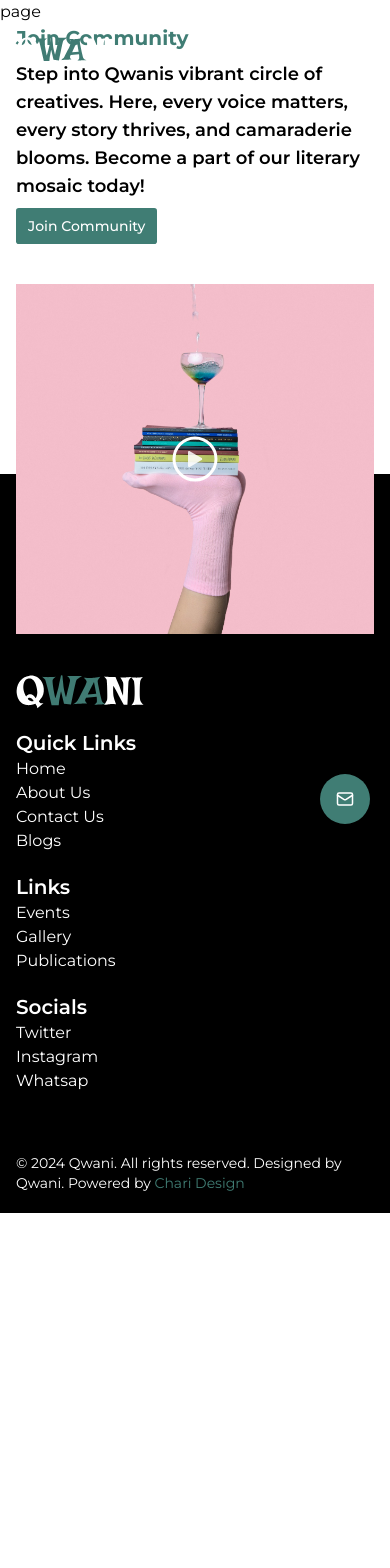
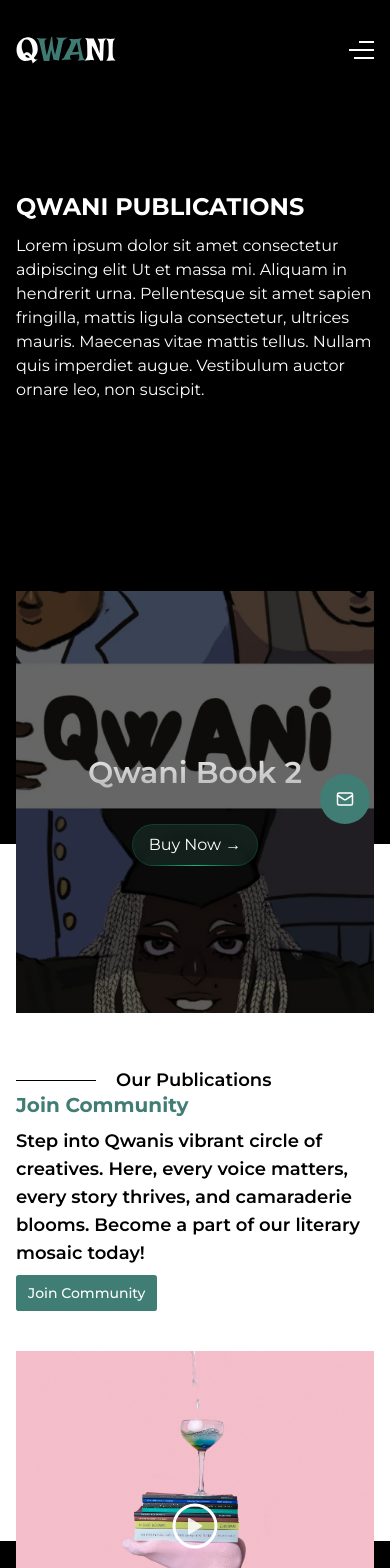
Before and after one commit to MwangiNelson/qwani_staging, a Next.js app: page /publications in a window 390 px wide. Shown: the top 1568 px of the page. Before the commit the page ends 1213 px from the top, so only its background shows below. Built offline with nearby package versions, Linux system fonts and the light colour scheme.

Commit message:
Add new components and update dependencies

```diff
--- a/app/(website)/(main)/publications/page.tsx
+++ b/app/(website)/(main)/publications/page.tsx
@@ -1,5 +1,47 @@
+import {
+  QwaniPublicationImages,
+  SeparatorTitle,
+} from "@/components/website/pageUIs";
 import React from "react";
 
 export default function page() {
-  return <div>page</div>;
+  return (
+    <div>
+      <HeroSection />
+      <PublicationsImagesSection />
+      <Publications />
+    </div>
+  );
 }
+const HeroSection = () => {
+  return (
+    <div className="bg-foreground web-px h-screen text-background   pt-48">
+      <div className="fx-col gap-3">
+        <h1 className="ts3 font-bold">QWANI PUBLICATIONS</h1>
+        <p className="">
+          Lorem ipsum dolor sit amet consectetur adipiscing elit Ut et massa mi.
+          Aliquam in hendrerit urna. Pellentesque sit amet sapien fringilla,
+          mattis ligula consectetur, ultrices mauris. Maecenas vitae mattis
+          tellus. Nullam quis imperdiet augue. Vestibulum auctor ornare leo, non
+          suscipit.
+        </p>
+      </div>
+    </div>
+  );
+};
+const PublicationsImagesSection = () => {
+  const images = ["/book2.png"];
+  return (
+    <div className="-mt-[30vh] md:-mt-[40vh] web-px">
+      <QwaniPublicationImages images={images} />
+    </div>
+  );
+};
+
+const Publications = () => {
+  return (
+    <div className="web-px mt-14">
+      <SeparatorTitle title="Our Publications" />
+    </div>
+  );
+};
--- /dev/null
+++ b/components/ui/aceternity/images-slider.tsx
@@ -0,0 +1,151 @@
+"use client";
+import { cn } from "@/lib/utils";
+import { motion, AnimatePresence } from "framer-motion";
+import React, { useEffect, useState } from "react";
+
+export const ImagesSlider = ({
+  images,
+  children,
+  overlay = true,
+  overlayClassName,
+  className,
+  autoplay = true,
+  direction = "up",
+}: {
+  images: string[];
+  children: React.ReactNode;
+  overlay?: React.ReactNode;
+  overlayClassName?: string;
+  className?: string;
+  autoplay?: boolean;
+  direction?: "up" | "down";
+}) => {
+  const [currentIndex, setCurrentIndex] = useState(0);
+  const [loading, setLoading] = useState(false);
+  const [loadedImages, setLoadedImages] = useState<string[]>([]);
+
+  const handleNext = () => {
+    setCurrentIndex((prevIndex) =>
+      prevIndex + 1 === images.length ? 0 : prevIndex + 1
+    );
+  };
+
+  const handlePrevious = () => {
+    setCurrentIndex((prevIndex) =>
+      prevIndex - 1 < 0 ? images.length - 1 : prevIndex - 1
+    );
+  };
+
+  useEffect(() => {
+    loadImages();
+  }, []);
+
+  const loadImages = () => {
+    setLoading(true);
+    const loadPromises = images.map((image) => {
+      return new Promise((resolve, reject) => {
+        const img = new Image();
+        img.src = image;
+        img.onload = () => resolve(image);
+        img.onerror = reject;
+      });
+    });
+
+    Promise.all(loadPromises)
+      .then((loadedImages) => {
+        setLoadedImages(loadedImages as string[]);
+        setLoading(false);
+      })
+      .catch((error) => console.error("Failed to load images", error));
+  };
+  useEffect(() => {
+    const handleKeyDown = (event: KeyboardEvent) => {
+      if (event.key === "ArrowRight") {
+        handleNext();
+      } else if (event.key === "ArrowLeft") {
+        handlePrevious();
+      }
+    };
+
+    window.addEventListener("keydown", handleKeyDown);
+
+    // autoplay
+    let interval: any;
+    if (autoplay) {
+      interval = setInterval(() => {
+        handleNext();
+      }, 5000);
+    }
+
+    return () => {
+      window.removeEventListener("keydown", handleKeyDown);
+      clearInterval(interval);
+    };
+  }, []);
+
+  const slideVariants = {
+    initial: {
+      scale: 0,
+      opacity: 0,
+      rotateX: 45,
+    },
+    visible: {
+      scale: 1,
+      rotateX: 0,
+      opacity: 1,
+      transition: {
+        duration: 0.5,
+        ease: [0.645, 0.045, 0.355, 1.0],
+      },
+    },
+    upExit: {
+      opacity: 1,
+      y: "-150%",
+      transition: {
+        duration: 1,
+      },
+    },
+    downExit: {
+      opacity: 1,
+      y: "150%",
+      transition: {
+        duration: 1,
+      },
+    },
+  };
+
+  const areImagesLoaded = loadedImages.length > 0;
+
+  return (
+    <div
+      className={cn(
+        "overflow-hidden h-full w-full relative flex items-center justify-center",
+        className
+      )}
+      style={{
+        perspective: "1000px",
+      }}
+    >
+      {areImagesLoaded && children}
+      {areImagesLoaded && overlay && (
+        <div
+          className={cn("absolute inset-0 bg-black/60 z-40", overlayClassName)}
+        />
+      )}
+
+      {areImagesLoaded && (
+        <AnimatePresence>
+          <motion.img
+            key={currentIndex}
+            src={loadedImages[currentIndex]}
+            initial="initial"
+            animate="visible"
+            exit={direction === "up" ? "upExit" : "downExit"}
+            variants={slideVariants}
+            className="image h-full w-full absolute inset-0 object-cover object-center"
+          />
+        </AnimatePresence>
+      )}
+    </div>
+  );
+};
--- a/components/website/pageUIs/index.tsx
+++ b/components/website/pageUIs/index.tsx
@@ -1,9 +1,11 @@
 "use client";
 
+import { ImagesSlider } from "@/components/ui/aceternity/images-slider";
 import { Button } from "@/components/ui/button";
 import { Separator } from "@/components/ui/separator";
 import { Plus } from "lucide-react";
 import { useMediaQuery } from "react-responsive";
+import { motion } from "framer-motion";
 
 export const AboutPageDetailsCard: React.FC<{
   title: number | string;
@@ -65,3 +67,32 @@
     </div>
   );
 };
+
+export const QwaniPublicationImages = ({ images }: { images: string[] }) => {
+  return (
+    <ImagesSlider className="h-[50vh] md:h-[80vh]" images={images}>
+      <motion.div
+        initial={{
+          opacity: 0,
+          y: -80,
+        }}
+        animate={{
+          opacity: 1,
+          y: 0,
+        }}
+        transition={{
+          duration: 0.6,
+        }}
+        className="z-50 flex flex-col justify-center items-center px-4"
+      >
+        <motion.p className="ts2 font-semibold text-center bg-clip-text text-transparent bg-gradient-to-b from-neutral-50 to-neutral-400 py-4">
+          Qwani Book 2
+        </motion.p>
+        <button className="px-4 py-2 backdrop-blur-sm border bg-emerald-300/10 border-emerald-500/20 text-white mx-auto text-center rounded-full relative mt-4">
+          <span>Buy Now →</span>
+          <div className="absolute inset-x-0  h-px -bottom-px bg-gradient-to-r w-3/4 mx-auto from-transparent via-emerald-500 to-transparent" />
+        </button>
+      </motion.div>
+    </ImagesSlider>
+  );
+};
--- a/components/website/shared/Cards.tsx
+++ b/components/website/shared/Cards.tsx
@@ -171,3 +171,5 @@
     </Card>
   );
 };
+
+export const PublicationCards = () => {};
--- a/components/website/shared/Wrappers.tsx
+++ b/components/website/shared/Wrappers.tsx
@@ -60,3 +60,5 @@
     </div>
   );
 };
+
+export const QwaniPublicationCards = () => {};
--- a/next.config.mjs
+++ b/next.config.mjs
@@ -1,18 +1,18 @@
 /** @type {import('next').NextConfig} */
 const nextConfig = {
-  // webpack: (
-  //   config,
-  //   { buildId, dev, isServer, defaultLoaders, nextRuntime, webpack }
-  // ) => {
-  //   if (cfg.cache && !dev) {
-  //     cfg.cache = Object.freeze({
-  //       type: "memory",
-  //     });
-  //     cfg.cache.maxMemoryGenerations = 0;
-  //   }
-  //   // Important: return the modified config
-  //   return config;
-  // },
+  webpack: (
+    config,
+    { buildId, dev, isServer, defaultLoaders, nextRuntime, webpack }
+  ) => {
+    if (cfg.cache && !dev) {
+      cfg.cache = Object.freeze({
+        type: "memory",
+      });
+      cfg.cache.maxMemoryGenerations = 0;
+    }
+    // Important: return the modified config
+    return config;
+  },
 };
 
 export default nextConfig;
--- a/package.json
+++ b/package.json
@@ -45,7 +45,7 @@
     "cmdk": "^1.0.0",
     "date-fns": "^3.6.0",
     "embla-carousel-react": "^8.1.5",
-    "framer-motion": "^11.2.12",
+    "framer-motion": "^11.3.7",
     "input-otp": "^1.2.4",
     "lucide-react": "^0.397.0",
     "next": "14.2.4",
```
Also changed, not shown: public/book2.png (added), 1 other file (tests, documents, lock files or other folders).
